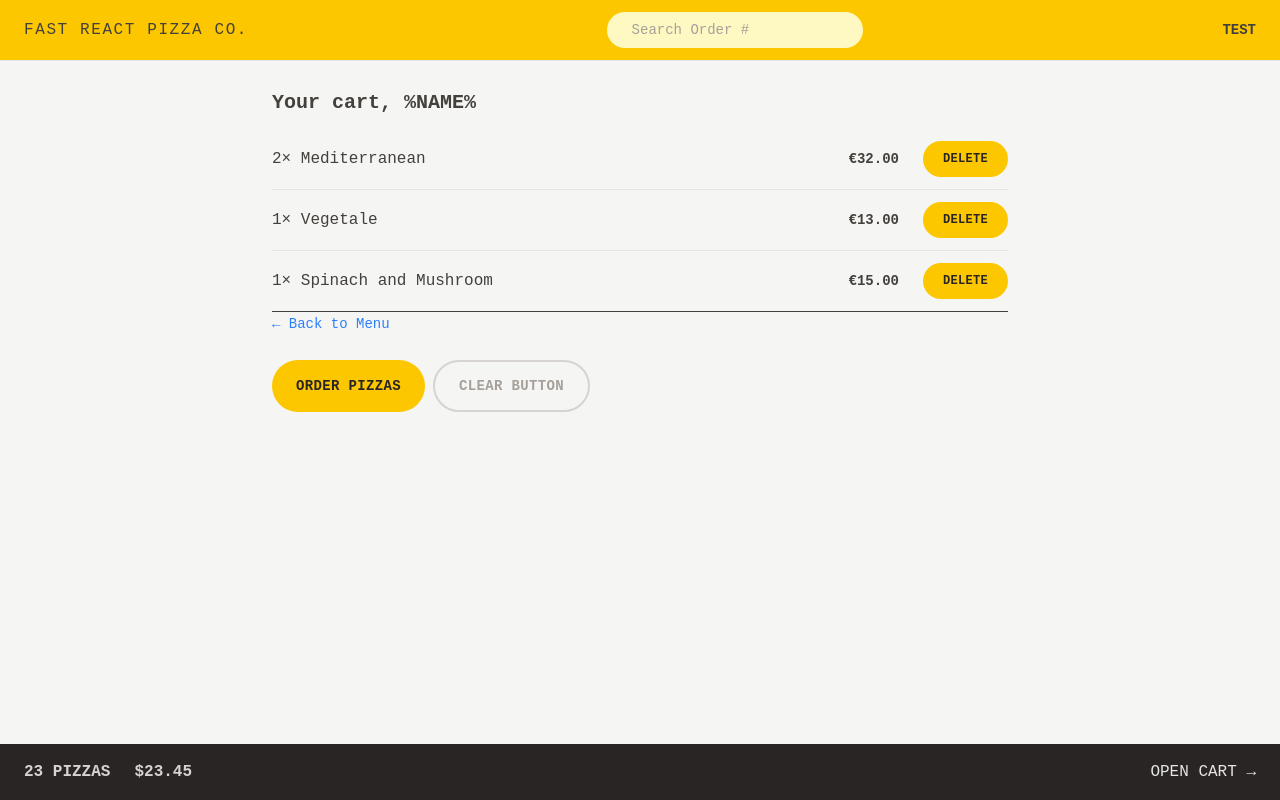
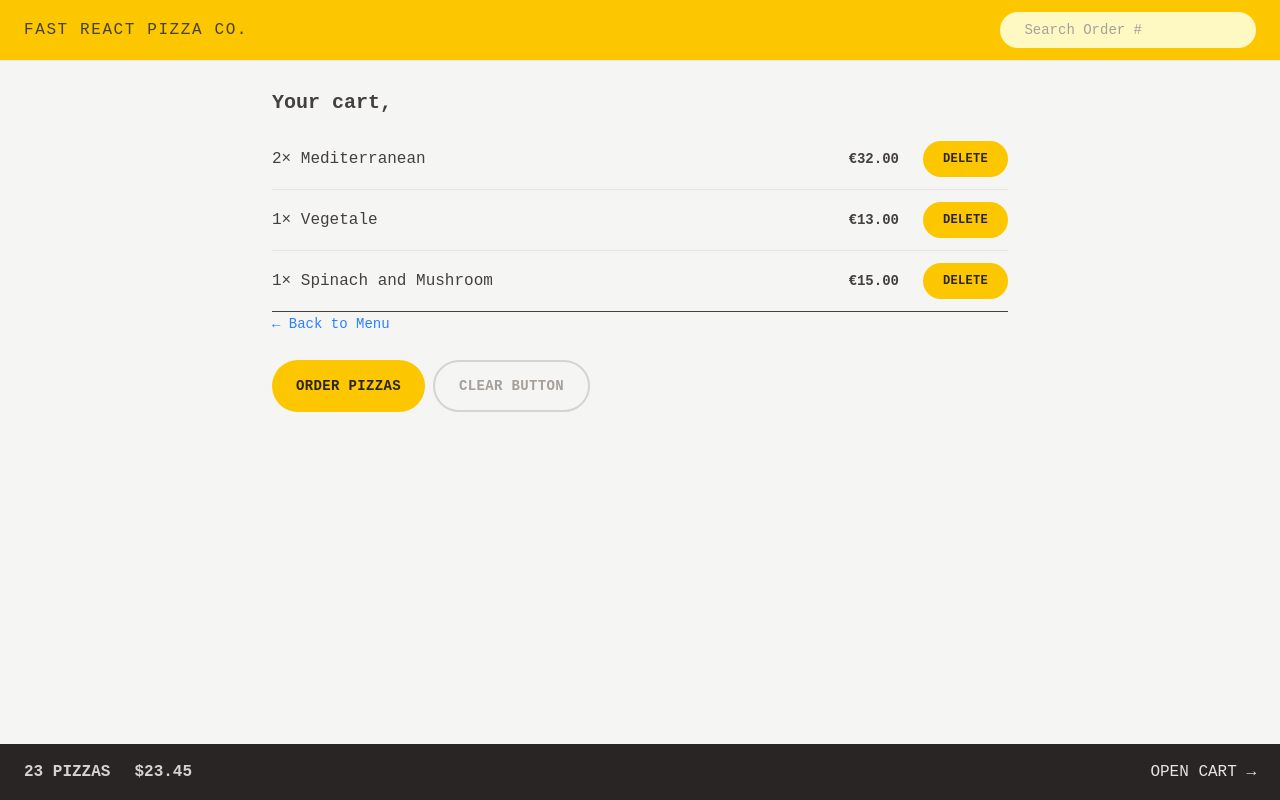
Before and after one commit to ashutosh-mishra-dev/fast-react-pizza-using-react-router-and-data-loading-and-use-tailwindcss-and-adding-redux-advance, a React (Vite) app: page /cart in a window 1280 px wide. Built offline with nearby package versions, Linux system fonts and the light colour scheme.

Commit message:
update in section 24 : Adding Redux and Advanced React Router : here Reading and Updating the User State

```diff
--- a/src/features/cart/Cart.jsx
+++ b/src/features/cart/Cart.jsx
@@ -2,6 +2,7 @@
 import LinkButton from "../../ui/LinkButton";
 import Button from "../../ui/Button";
 import CartItem from "./CartItem";
+import { useSelector } from "react-redux";
 
 const fakeCart = [
   {
@@ -28,12 +29,12 @@
 ];
 
 function Cart() {
+  const userName = useSelector((state) => state.user.username);
   const cart = fakeCart;
-  console.log(cart);
 
   return (
     <div className="py-3x px-4">
-      <h2 className="mt-7 text-xl font-semibold">Your cart, %NAME%</h2>
+      <h2 className="mt-7 text-xl font-semibold">Your cart, {userName}</h2>
 
       <ul className="mt-3 divide-y divide-stone-200 border-b">
         {cart.map((item) => (
--- a/src/features/order/CreateOrder.jsx
+++ b/src/features/order/CreateOrder.jsx
@@ -1,6 +1,7 @@
 import { Form, redirect, useActionData, useNavigation } from "react-router";
 import { createOrder } from "../../services/apiRestaurant";
 import Button from "../../ui/Button";
+import { useSelector } from "react-redux";
 
 // https://uibakery.io/regex-library/phone-number
 const isValidPhone = (str) =>
@@ -33,6 +34,7 @@
 ];
 
 function CreateOrder() {
+  const userName = useSelector((state) => state.user.username);
   const navigation = useNavigation();
   const isSubmitting = navigation.state === "submitting";
   const formErrors = useActionData();
@@ -47,7 +49,13 @@
       <Form method="POST">
         <div className="mb-5 flex flex-col gap-2 sm:flex-row sm:items-center">
           <label className="sm:basis-40">First Name</label>
-          <input type="text" name="customer" required className="input grow" />
+          <input
+            defaultValue={userName}
+            type="text"
+            name="customer"
+            required
+            className="input grow"
+          />
         </div>
 
         <div className="mb-5 flex flex-col gap-2 sm:flex-row sm:items-center">
--- a/src/features/user/CreateUser.jsx
+++ b/src/features/user/CreateUser.jsx
@@ -1,11 +1,19 @@
 import { useState } from "react";
 import Button from "../../ui/Button";
+import { useDispatch } from "react-redux";
+import { updateName } from "./userSlice";
+import { useNavigate } from "react-router";
 
 function CreateUser() {
   const [username, setUsername] = useState("");
+  const dispatch = useDispatch();
+  const navigate = useNavigate();
 
   function handleSubmit(e) {
     e.preventDefault();
+    if (!username) return;
+    dispatch(updateName(username));
+    navigate("/menu");
   }
 
   return (
--- a/src/features/user/userSlice.js
+++ b/src/features/user/userSlice.js
@@ -23,7 +23,7 @@
 import { createSlice } from "@reduxjs/toolkit";
 
 const initialState = {
-  username: "test",
+  username: "",
 };
 
 const userSlice = createSlice({
--- a/src/ui/Home.jsx
+++ b/src/ui/Home.jsx
@@ -1,6 +1,9 @@
+import { useSelector } from "react-redux";
 import CreateUser from "../features/user/CreateUser";
+import Button from "./Button";
 
 function Home() {
+  const userName = useSelector((state) => state.user.username);
   return (
     <div className="my-10 text-center">
       <h1 className="mb-8 px-4 text-xl font-semibold md:text-3xl">
@@ -10,7 +13,14 @@
           Straight out of the oven, straight to you.
         </span>
       </h1>
-      <CreateUser />
+
+      {userName === "" ? (
+        <CreateUser />
+      ) : (
+        <Button to="/menu" type="primary">
+          Continue ordering, {userName}
+        </Button>
+      )}
     </div>
   );
 }
```
